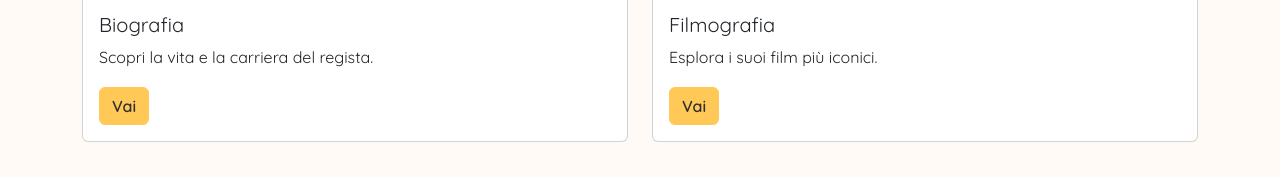
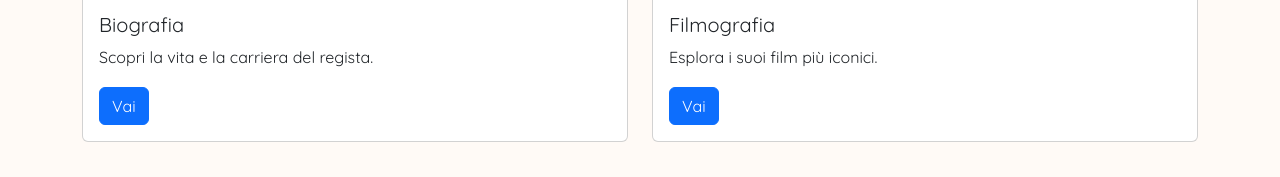
Before and after one commit to cinemanomad/wes-anderson, a plain HTML site: page index.html in a window 1280 px wide. Shown: the part 1222-1399 px from the top of the page. Drawn offline with nearby package versions, Linux system fonts and the light colour scheme.

Commit message:
Update style.css

```diff
--- a/CSS/style.css
+++ b/CSS/style.css
@@ -21,13 +21,6 @@ footer {
  h3 {
   font-family: 'Georgia', serif;
   color: #5c3c0d;
-}
-
-.btn-primary {
-  background-color: #FFC857  ;
-  border-color: #FFC857 ;
-  color: #2f2f2f;
-  font-weight: 600;
 }
 
 .btn-primary:hover,
```
